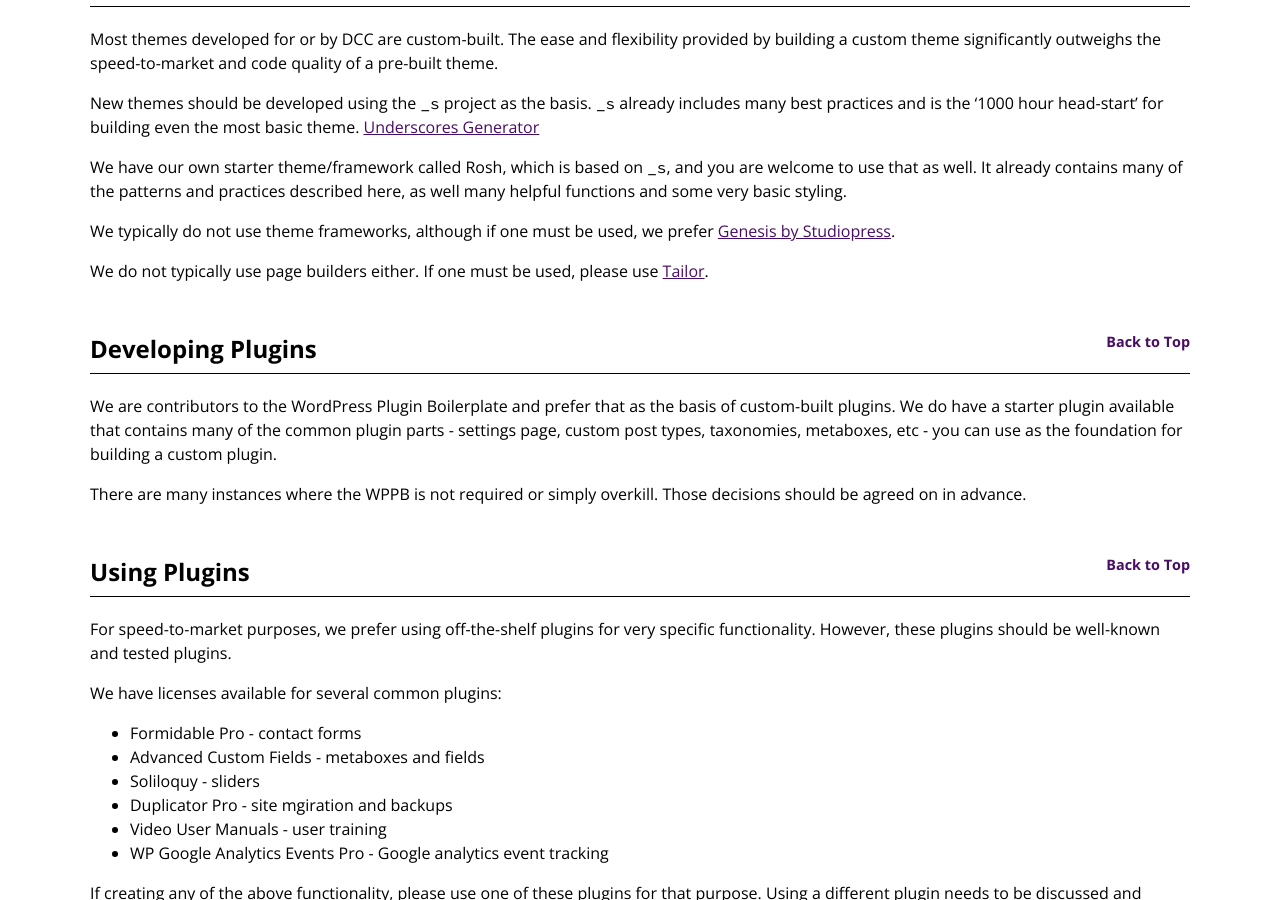
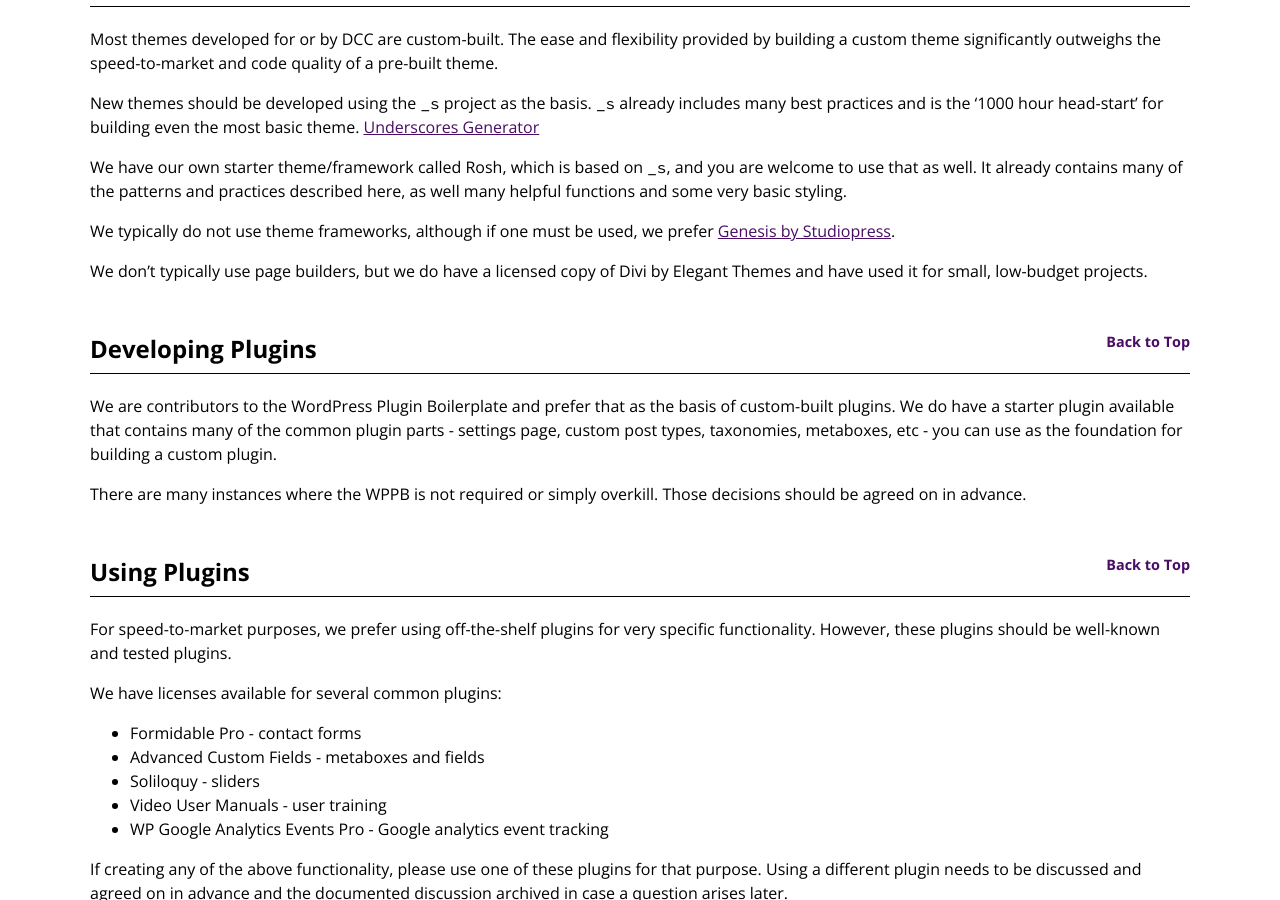
Before and after one commit to dccmarketing/dcc-engineering, a Jekyll site: the page built from usable.html, in a window 1280 px wide and 900 px high, scrolled down 1869 px. Built offline with Jekyll 4.4.1, drawn with Linux system fonts in a browser that asks for light colours.

Commit message:
Edits usable section. Adds better support for CSS file.

```diff
--- a/_includes/markdown/usable.md
+++ b/_includes/markdown/usable.md
@@ -67,7 +67,7 @@
 
 We typically do not use theme frameworks, although if one must be used, we prefer [Genesis by Studiopress](http://www.studiopress.com/features/).
 
-We do not typically use page builders either. If one must be used, please use [Tailor](http://gettailor.com/).
+We don't typically use page builders, but we do have a licensed copy of Divi by Elegant Themes and have used it for small, low-budget projects.
 
 
 
@@ -88,7 +88,6 @@
 * Formidable Pro - contact forms
 * Advanced Custom Fields - metaboxes and fields
 * Soliloquy - sliders
-* Duplicator Pro - site mgiration and backups
 * Video User Manuals - user training
 * WP Google Analytics Events Pro - Google analytics event tracking
 
--- a/_layouts/default.html
+++ b/_layouts/default.html
@@ -3,7 +3,7 @@
 	<head>
 		<meta charset="utf-8" />
 		<title>{{ page.title }}{% if page.title %} | {% endif %} DCC Marketing, Development Standards</title>
-		<link rel="stylesheet" href="/css/style.css">
+		<link rel="stylesheet" href="{{ site.url }}/css/style.css">
 		<link href='https://fonts.googleapis.com/css?family=Open+Sans:400,700|Source+Code+Pro' rel='stylesheet' type='text/css'>
 	</head>
 	<body>
```
Also changed, not shown: 1 other file.
